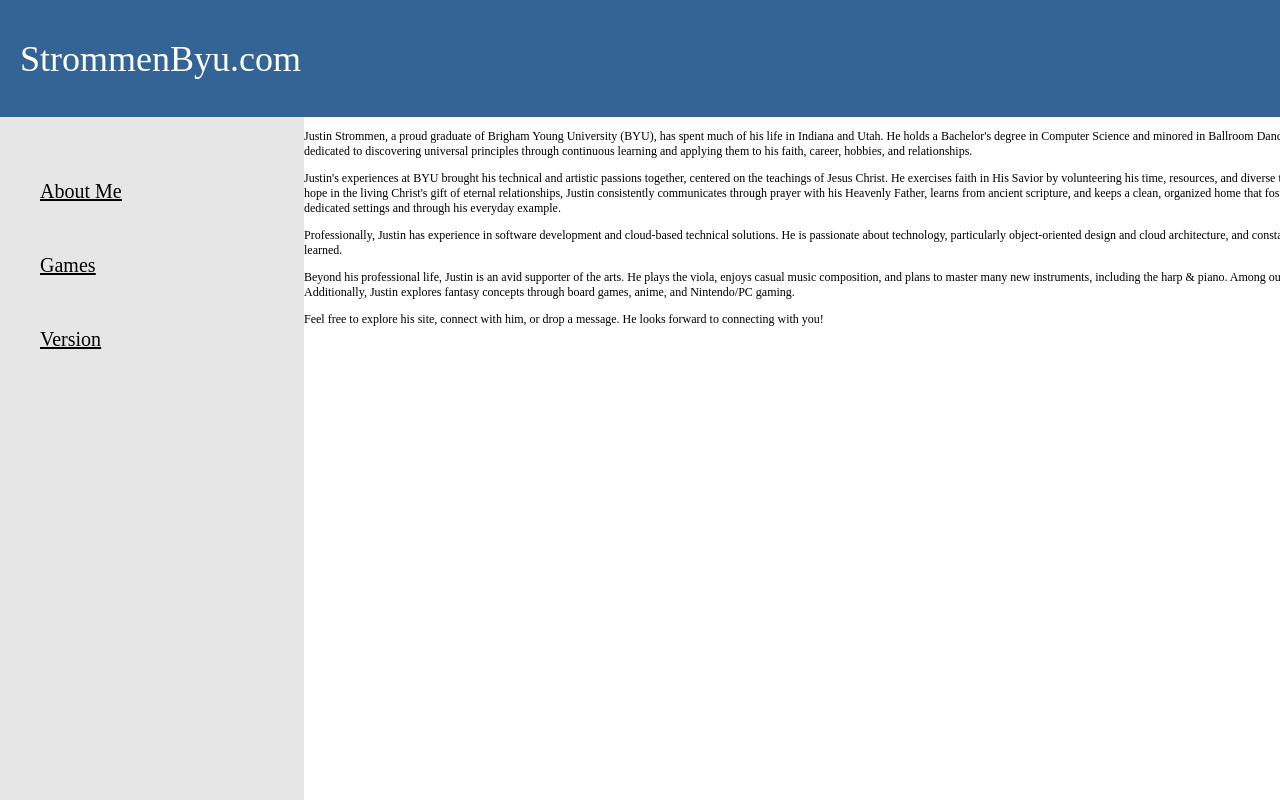
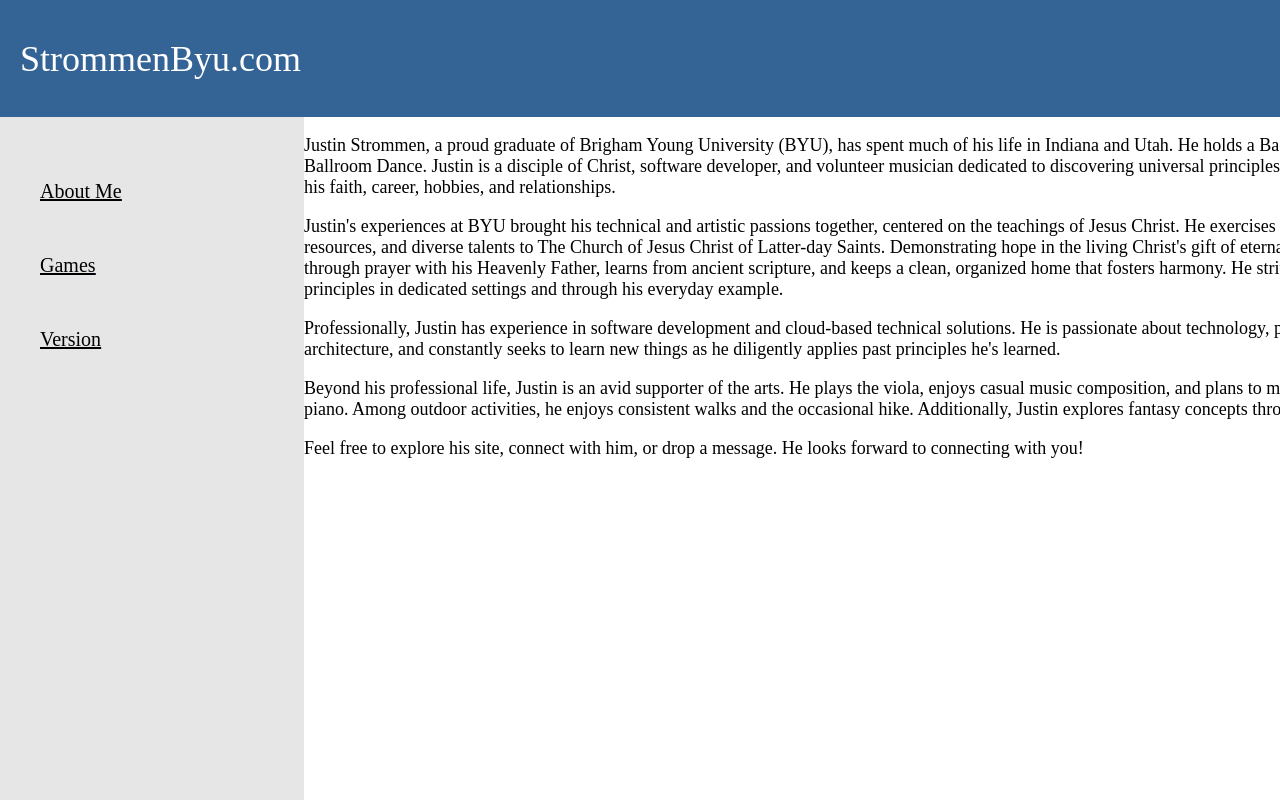
Before and after one commit to jpstrommen95/strommen-byu-app, a React (Create React App) app: page / in a window 1280 px wide. Shown: the top 800 px of the page. Built offline with nearby package versions, Linux system fonts and the light colour scheme.

Commit message:
feat(style): update paragraph-1 typography

```diff
--- a/src/index.css
+++ b/src/index.css
@@ -102,7 +102,7 @@ https://www.figma.com/design/rA3HpXiwjwn1FSrD0nfiGD/strommen-byu-app?node-id=431
 
 .paragraph-1 {
   font-family: "Carrois Gothic";
-  font-size: 12px;
+  font-size: 18px;
   font-style: normal;
   font-weight: 400;
   line-height: normal;
```
